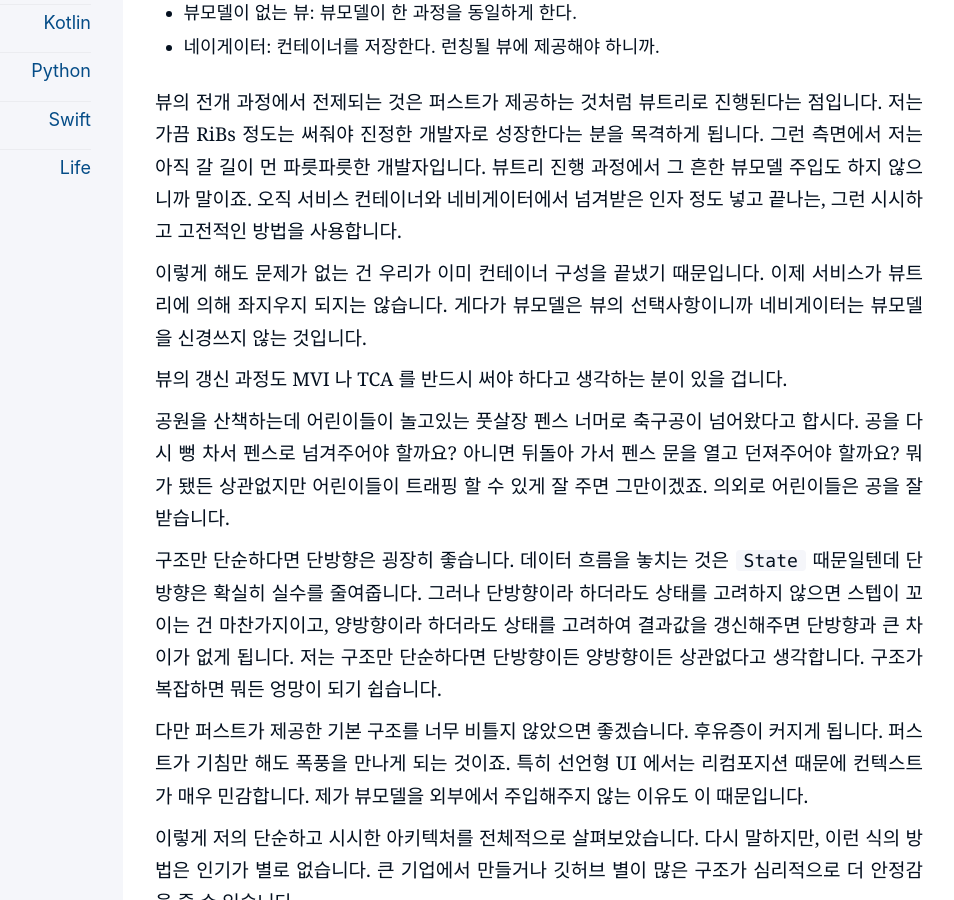
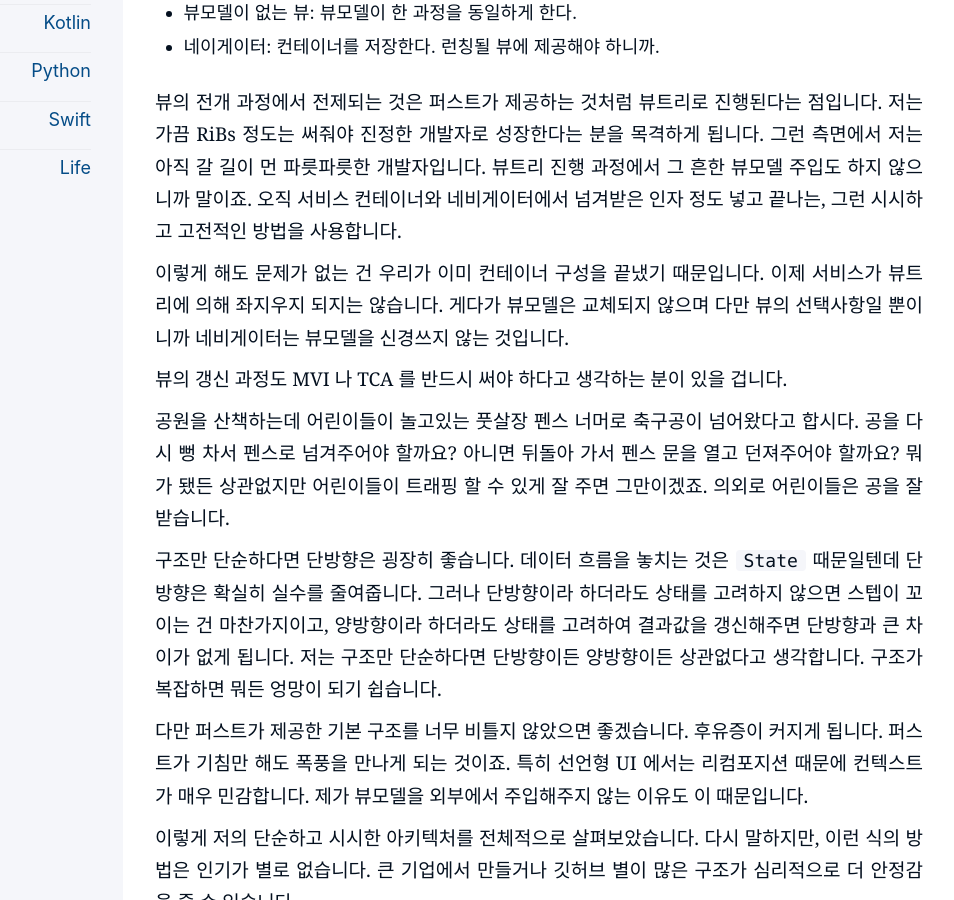
Before and after one commit to kiroshin/kiroshin.github.io, a Jekyll site: the page built from _posts/2024-07-22-hello-pure.md, in a window 1280 px wide and 900 px high, scrolled down 14773 px. Shown: the whole window, without its empty margins (197-1151 px from the left). Built offline with Jekyll 4.4.1, drawn with Linux system fonts in a browser that asks for light colours.

Commit message:
Update 2024-07-22-hello-pure.md

```diff
--- a/_posts/2024-07-22-hello-pure.md
+++ b/_posts/2024-07-22-hello-pure.md
@@ -485,7 +485,7 @@ struct DetailView: View {
 
 뷰의 전개 과정에서 전제되는 것은 퍼스트가 제공하는 것처럼 뷰트리로 진행된다는 점입니다. 저는 가끔 RiBs 정도는 써줘야 진정한 개발자로 성장한다는 분을 목격하게 됩니다. 그런 측면에서 저는 아직 갈 길이 먼 파릇파릇한 개발자입니다. 뷰트리 진행 과정에서 그 흔한 뷰모델 주입도 하지 않으니까 말이죠. 오직 서비스 컨테이너와 네비게이터에서 넘겨받은 인자 정도 넣고 끝나는, 그런 시시하고 고전적인 방법을 사용합니다.
 
-이렇게 해도 문제가 없는 건 우리가 이미 컨테이너 구성을 끝냈기 때문입니다. 이제 서비스가 뷰트리에 의해 좌지우지 되지는 않습니다. 게다가 뷰모델은 뷰의 선택사항이니까 네비게이터는 뷰모델을 신경쓰지 않는 것입니다.
+이렇게 해도 문제가 없는 건 우리가 이미 컨테이너 구성을 끝냈기 때문입니다. 이제 서비스가 뷰트리에 의해 좌지우지 되지는 않습니다. 게다가 뷰모델은 교체되지 않으며 다만 뷰의 선택사항일 뿐이니까 네비게이터는 뷰모델을 신경쓰지 않는 것입니다.
 
 뷰의 갱신 과정도 MVI 나 TCA 를 반드시 써야 하다고 생각하는 분이 있을 겁니다.
 
```
